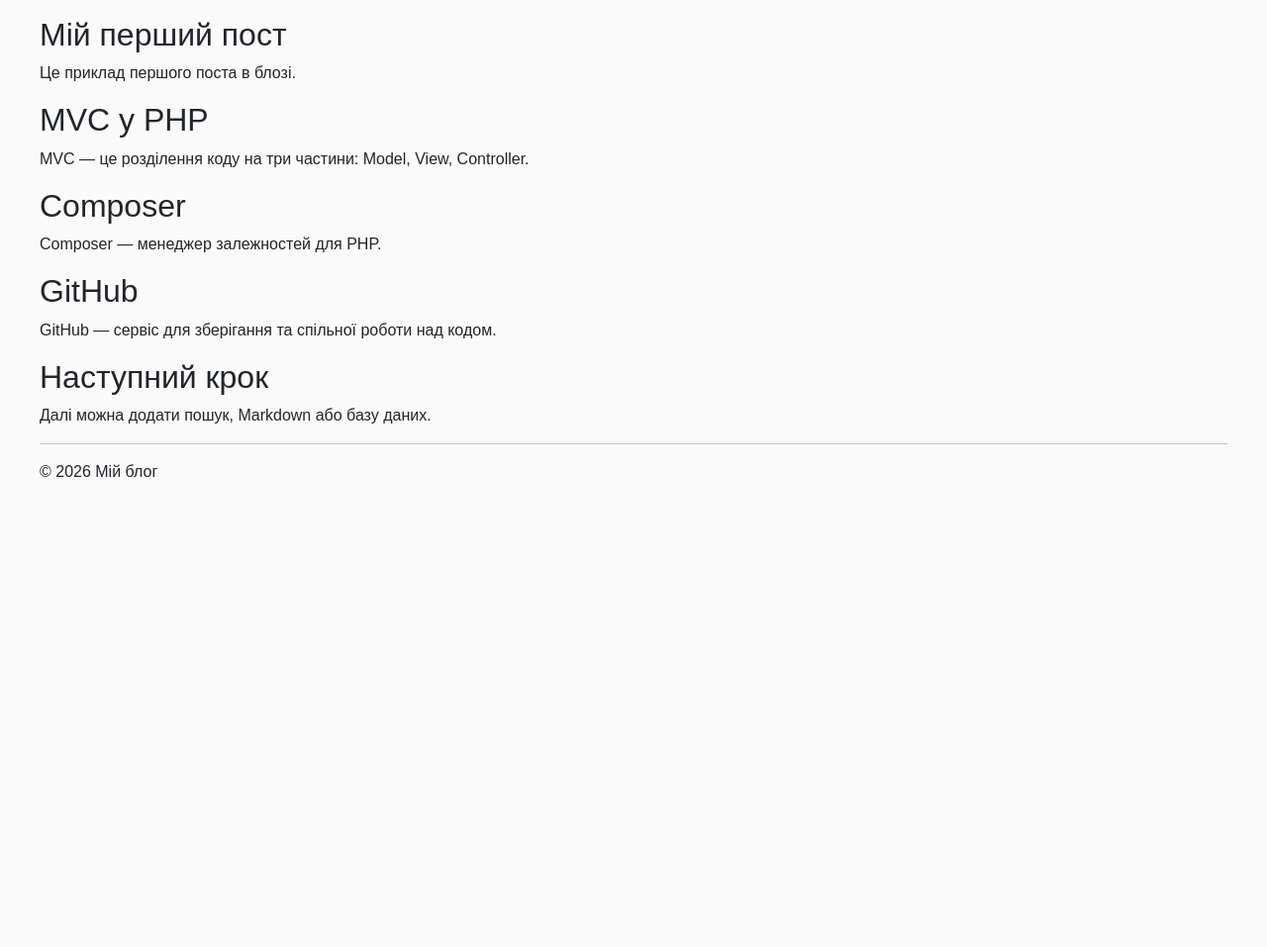
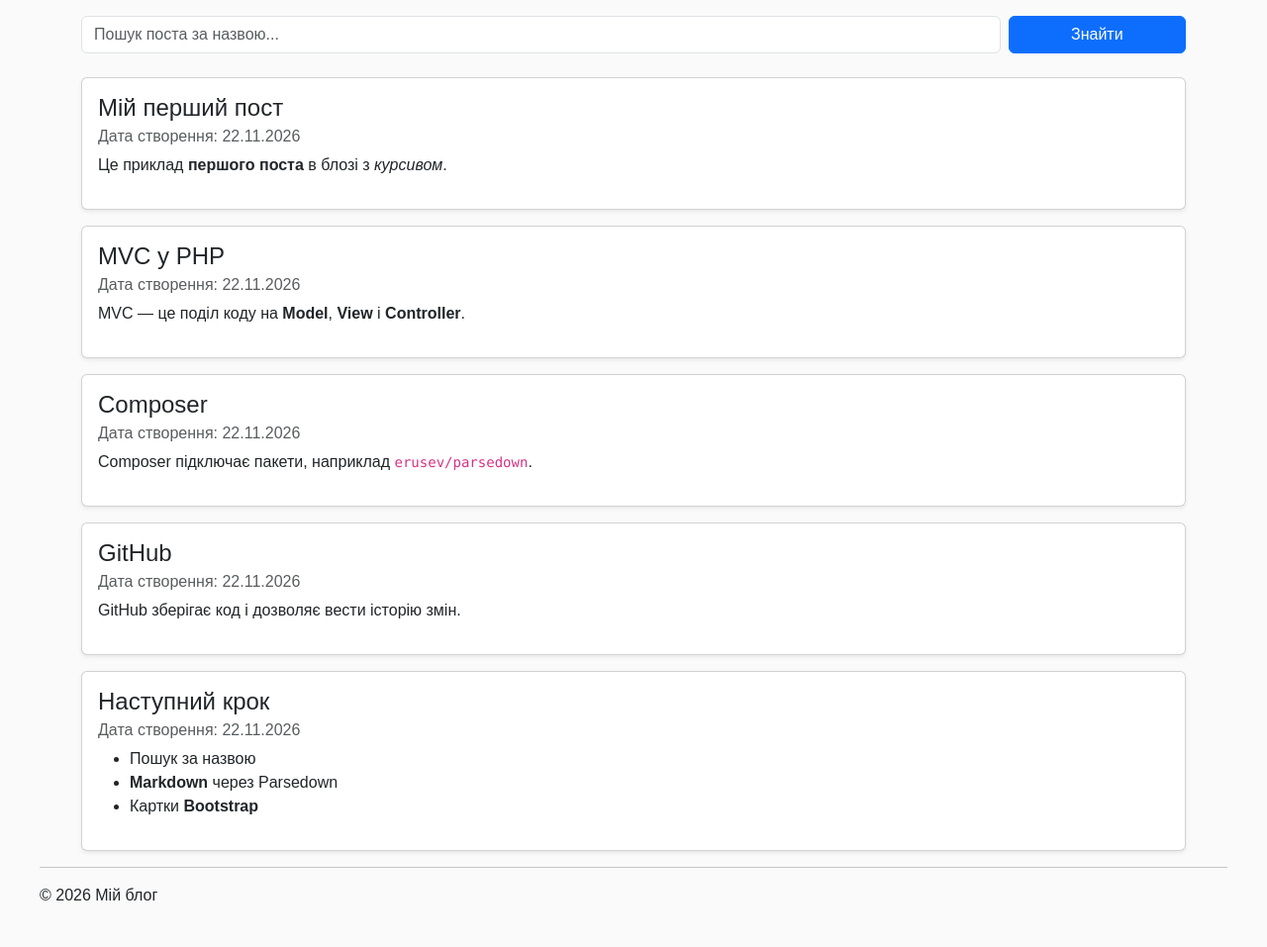
Before and after one commit to hristinacikerenda-collab/lab16-blog-mvc, a PHP site: page / in a window 1280 px wide. Shown: the part 105-1062 px from the top of the page at 99% size. Before the commit the page ends 587 px from the top, so only its background shows below. Run offline with PHP 8.4, Linux system fonts and the light colour scheme.

Commit message:
Add dates, search, Parsedown and Bootstrap cards

```diff
--- a/composer.json
+++ b/composer.json
@@ -1,4 +1,6 @@
 {
     "name": "acer/blog_mvc",
-    "require": {}
+    "require": {
+        "erusev/parsedown": "^1.8"
+    }
 }
--- a/controllers/BlogController.php
+++ b/controllers/BlogController.php
@@ -1,12 +1,16 @@
 <?php
 
+require_once 'vendor/autoload.php';
 require_once 'models/Post.php';
 
 class BlogController
 {
     public function showAllPosts(): void
     {
-        $posts = Post::getAll();
+        $search = isset($_GET['search']) ? (string)$_GET['search'] : '';
+        $posts = $search !== '' ? Post::searchByTitle($search) : Post::getAll();
+        $parsedown = new Parsedown();
+
         include 'views/postsView.php';
     }
 }
--- a/models/Post.php
+++ b/models/Post.php
@@ -4,11 +4,13 @@ class Post
 {
     public string $title;
     public string $content;
+    public string $date;
 
-    public function __construct(string $title, string $content)
+    public function __construct(string $title, string $content, string $date)
     {
         $this->title = $title;
         $this->content = $content;
+        $this->date = $date;
     }
 
     /**
@@ -17,11 +19,50 @@ class Post
     public static function getAll(): array
     {
         return [
-            new Post("Мій перший пост", "Це приклад першого поста в блозі."),
-            new Post("MVC у PHP", "MVC — це розділення коду на три частини: Model, View, Controller."),
-            new Post("Composer", "Composer — менеджер залежностей для PHP."),
-            new Post("GitHub", "GitHub — сервіс для зберігання та спільної роботи над кодом."),
-            new Post("Наступний крок", "Далі можна додати пошук, Markdown або базу даних."),
+            new Post(
+                "Мій перший пост",
+                "Це приклад **першого поста** в блозі з *курсивом*.",
+                date('d.m.Y')
+            ),
+            new Post(
+                "MVC у PHP",
+                "MVC — це поділ коду на **Model**, **View** і **Controller**.",
+                date('d.m.Y')
+            ),
+            new Post(
+                "Composer",
+                "Composer підключає пакети, наприклад `erusev/parsedown`.",
+                date('d.m.Y')
+            ),
+            new Post(
+                "GitHub",
+                "GitHub зберігає код і дозволяє вести історію змін.",
+                date('d.m.Y')
+            ),
+            new Post(
+                "Наступний крок",
+                "- Пошук за назвою\n- **Markdown** через Parsedown\n- Картки **Bootstrap**",
+                date('d.m.Y')
+            ),
         ];
     }
+
+    /**
+     * @param string $query
+     * @return Post[]
+     */
+    public static function searchByTitle(string $query): array
+    {
+        $posts = self::getAll();
+        $query = mb_strtolower(trim($query));
+
+        if ($query === '') {
+            return $posts;
+        }
+
+        return array_values(array_filter(
+            $posts,
+            static fn(Post $post): bool => mb_strpos(mb_strtolower($post->title), $query) !== false
+        ));
+    }
 }
--- a/views/postsView.php
+++ b/views/postsView.php
@@ -1,10 +1,36 @@
 <?php include 'views/layout/header.php'; ?>
 
-<?php foreach ($posts as $post): ?>
-    <article>
-        <h2><?= htmlspecialchars($post->title) ?></h2>
-        <p><?= htmlspecialchars($post->content) ?></p>
-    </article>
-<?php endforeach; ?>
+<div class="container">
+    <form method="GET" action="" class="row g-2 mb-4">
+        <div class="col-sm-9 col-md-10">
+            <input
+                type="text"
+                name="search"
+                class="form-control"
+                placeholder="Пошук поста за назвою..."
+                value="<?= htmlspecialchars($search ?? '') ?>"
+            >
+        </div>
+        <div class="col-sm-3 col-md-2 d-grid">
+            <button type="submit" class="btn btn-primary">Знайти</button>
+        </div>
+    </form>
+
+    <?php if (empty($posts)): ?>
+        <div class="alert alert-warning">За запитом нічого не знайдено.</div>
+    <?php else: ?>
+        <?php foreach ($posts as $post): ?>
+            <div class="card mb-3 shadow-sm">
+                <div class="card-body">
+                    <h2 class="card-title h4"><?= htmlspecialchars($post->title) ?></h2>
+                    <h6 class="card-subtitle mb-2 text-muted">Дата створення: <?= htmlspecialchars($post->date) ?></h6>
+                    <div class="card-text">
+                        <?= $parsedown->text($post->content) ?>
+                    </div>
+                </div>
+            </div>
+        <?php endforeach; ?>
+    <?php endif; ?>
+</div>
 
 <?php include 'views/layout/footer.php'; ?>
```
Also changed, not shown: 1 other file.
